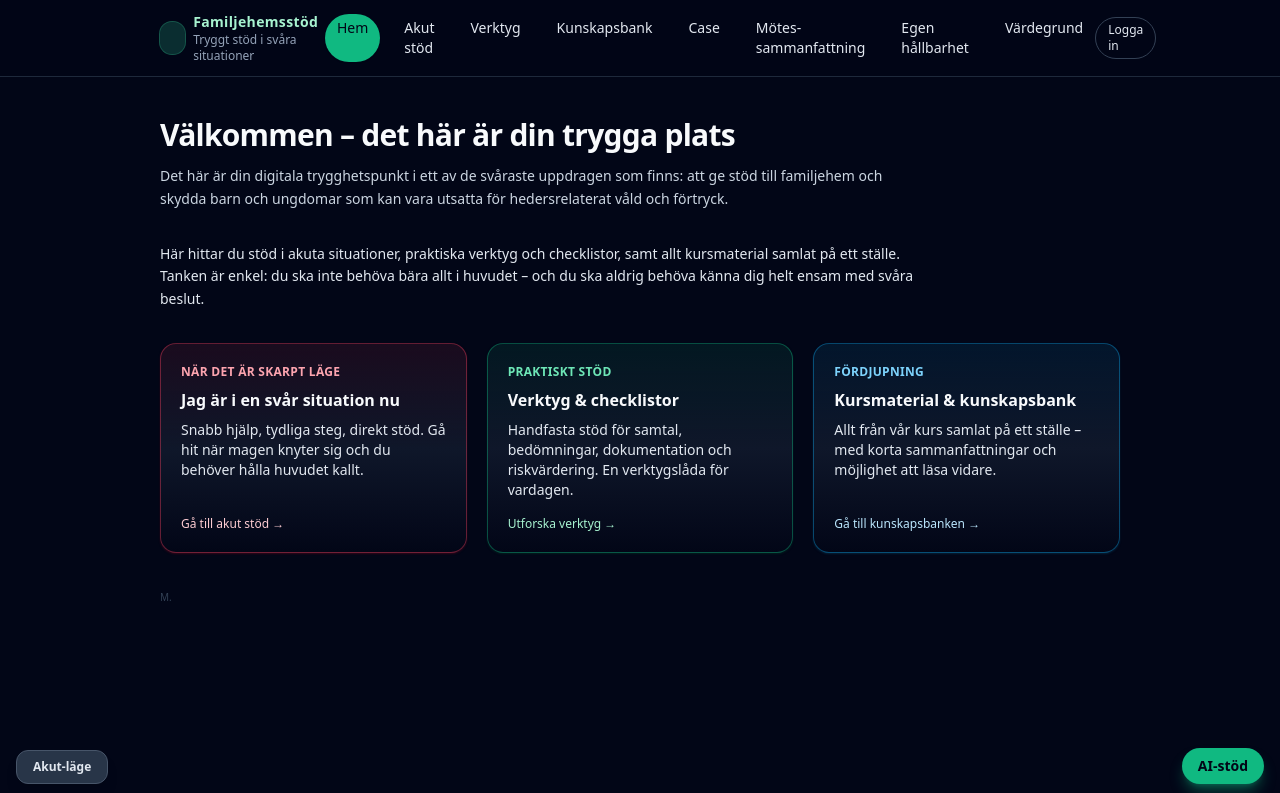
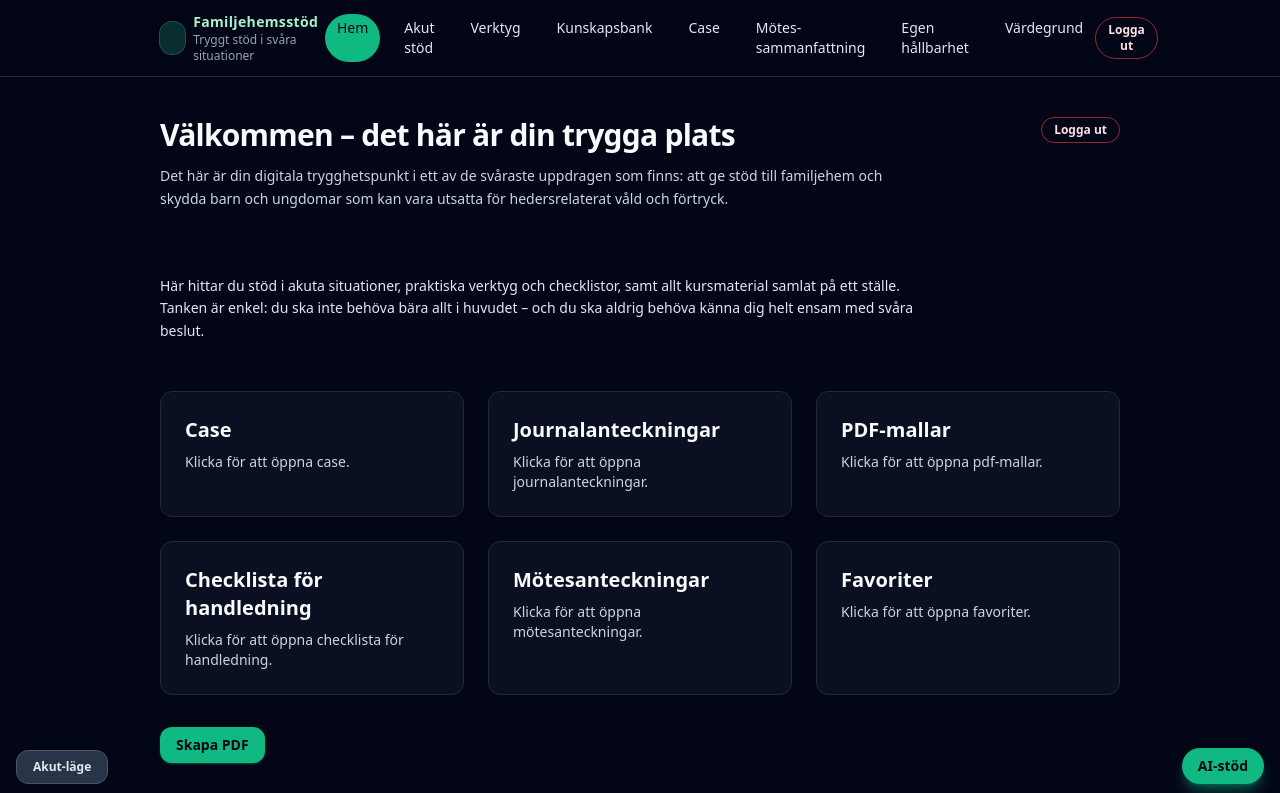
Before and after one commit to Mats6102hamberg/Familjehemsportalen1, a Next.js app: page / in a window 1280 px wide. Shown: the top 793 px of the page. Built offline with nearby package versions, Linux system fonts and the light colour scheme.

Commit message:
Add dashboard, PDF export, and logout flow

```diff
--- /dev/null
+++ b/app/api/logout/route.ts
@@ -0,0 +1,13 @@
+import { NextResponse } from "next/server";
+
+export async function POST() {
+  const res = new NextResponse("Logged out", { status: 200 });
+
+  res.cookies.set("portal_auth", "", {
+    httpOnly: true,
+    path: "/",
+    maxAge: 0,
+  });
+
+  return res;
+}
--- /dev/null
+++ b/app/api/pdf/route.ts
@@ -0,0 +1,62 @@
+import { NextResponse } from "next/server";
+import { PDFDocument, StandardFonts } from "pdf-lib";
+
+export async function POST(req: Request) {
+  try {
+    const { title, text } = await req.json();
+
+    const pdf = await PDFDocument.create();
+    const page = pdf.addPage();
+
+    const font = await pdf.embedFont(StandardFonts.Helvetica);
+
+    const { width, height } = page.getSize();
+
+    // Sidhuvud
+    page.drawText("Familjehemsportalen", {
+      x: 50,
+      y: height - 40,
+      size: 16,
+      font,
+    });
+
+    // Titel
+    page.drawText(title, {
+      x: 50,
+      y: height - 80,
+      size: 20,
+      font,
+    });
+
+    // Brödtext
+    page.drawText(text, {
+      x: 50,
+      y: height - 120,
+      size: 12,
+      maxWidth: width - 100,
+      font,
+    });
+
+    // Sidfot
+    page.drawText("© Familjehemsportalen – utvecklingsversion", {
+      x: 50,
+      y: 30,
+      size: 10,
+      font,
+    });
+
+    const pdfBytes = await pdf.save();
+    const pdfBuffer = Buffer.from(pdfBytes);
+
+    return new NextResponse(pdfBuffer, {
+      status: 200,
+      headers: {
+        "Content-Type": "application/pdf",
+        "Content-Disposition": 'attachment; filename="rapport.pdf"',
+      },
+    });
+  } catch (err) {
+    console.error("PDF error", err);
+    return new NextResponse("Server error", { status: 500 });
+  }
+}
--- a/app/page.tsx
+++ b/app/page.tsx
@@ -1,13 +1,21 @@
 import Link from "next/link";
 import { PageHeader } from "@/components/PageHeader";
+import { LogoutButton } from "@/components/LogoutButton";
+import { Dashboard } from "@/components/Dashboard";
+import { PdfButton } from "@/components/PdfButton";
 
 export default function HomePage() {
   return (
     <div className="space-y-8">
-      <PageHeader
-        title="Välkommen – det här är din trygga plats"
-        subtitle="Det här är din digitala trygghetspunkt i ett av de svåraste uppdragen som finns: att ge stöd till familjehem och skydda barn och ungdomar som kan vara utsatta för hedersrelaterat våld och förtryck."
-      />
+      <div className="flex flex-col gap-4 sm:flex-row sm:items-start sm:justify-between">
+        <PageHeader
+          title="Välkommen – det här är din trygga plats"
+          subtitle="Det här är din digitala trygghetspunkt i ett av de svåraste uppdragen som finns: att ge stöd till familjehem och skydda barn och ungdomar som kan vara utsatta för hedersrelaterat våld och förtryck."
+        />
+        <div className="flex justify-end">
+          <LogoutButton />
+        </div>
+      </div>
 
       <p className="max-w-3xl text-sm leading-relaxed text-slate-200">
         Här hittar du stöd i akuta situationer, praktiska verktyg och
@@ -15,6 +23,12 @@ export default function HomePage() {
         enkel: du ska inte behöva bära allt i huvudet – och du ska aldrig behöva
         känna dig helt ensam med svåra beslut.
       </p>
+
+      <Dashboard />
+
+      <div className="flex justify-start">
+        <PdfButton />
+      </div>
 
       <div className="grid gap-5 md:grid-cols-3">
         <Link
--- /dev/null
+++ b/components/Dashboard.tsx
@@ -0,0 +1,33 @@
+"use client";
+
+import Link from "next/link";
+
+const items = [
+  { title: "Case", href: "/case" },
+  { title: "Journalanteckningar", href: "/journal" },
+  { title: "PDF-mallar", href: "/pdf-mallar" },
+  { title: "Checklista för handledning", href: "/checklista" },
+  { title: "Mötesanteckningar", href: "/moten" },
+  { title: "Favoriter", href: "/favoriter" },
+];
+
+export function Dashboard() {
+  return (
+    <div className="grid grid-cols-1 gap-6 pt-4 md:grid-cols-3">
+      {items.map((item) => (
+        <Link
+          key={item.title}
+          href={item.href}
+          className="block rounded-xl border border-slate-800 bg-slate-900/60 p-6 shadow-sm shadow-slate-950/40 transition hover:-translate-y-0.5 hover:border-emerald-300"
+        >
+          <h2 className="mb-2 text-xl font-semibold text-slate-50">
+            {item.title}
+          </h2>
+          <p className="text-sm text-slate-300">
+            Klicka för att öppna {item.title.toLowerCase()}.
+          </p>
+        </Link>
+      ))}
+    </div>
+  );
+}
--- /dev/null
+++ b/components/LogoutButton.tsx
@@ -0,0 +1,17 @@
+"use client";
+
+export function LogoutButton() {
+  async function handleLogout() {
+    await fetch("/api/logout", { method: "POST" });
+    window.location.href = "/login";
+  }
+
+  return (
+    <button
+      onClick={handleLogout}
+      className="rounded-full border border-red-500/60 px-3 py-1 text-xs font-semibold text-red-100 transition hover:bg-red-500 hover:text-slate-950"
+    >
+      Logga ut
+    </button>
+  );
+}
--- a/components/Nav.tsx
+++ b/components/Nav.tsx
@@ -3,6 +3,7 @@
 import Link from "next/link";
 import { usePathname } from "next/navigation";
 import React from "react";
+import { LogoutButton } from "./LogoutButton";
 
 const links = [
   { href: "/", label: "Hem" },
@@ -53,12 +54,7 @@ export const Nav = () => {
             );
           })}
         </nav>
-        <Link
-          href="/login"
-          className="rounded-full border border-slate-700 px-3 py-1 text-xs font-medium text-slate-200 hover:border-emerald-400 hover:text-emerald-200"
-        >
-          Logga in
-        </Link>
+        <LogoutButton />
       </div>
     </header>
   );
--- /dev/null
+++ b/components/PdfButton.tsx
@@ -0,0 +1,37 @@
+"use client";
+
+export function PdfButton() {
+  async function generatePDF() {
+    const res = await fetch("/api/pdf", {
+      method: "POST",
+      headers: { "Content-Type": "application/json" },
+      body: JSON.stringify({
+        title: "Mötesanteckningar",
+        text: "Här kommer Mats anteckningar från handledningen...",
+      }),
+    });
+
+    if (!res.ok) {
+      alert("Det gick inte att skapa PDF just nu. Försök igen senare.");
+      return;
+    }
+
+    const blob = await res.blob();
+    const url = URL.createObjectURL(blob);
+
+    const link = document.createElement("a");
+    link.href = url;
+    link.download = "rapport.pdf";
+    link.click();
+    URL.revokeObjectURL(url);
+  }
+
+  return (
+    <button
+      onClick={generatePDF}
+      className="rounded-xl bg-emerald-500 px-4 py-2 text-sm font-semibold text-slate-950 shadow-sm shadow-emerald-500/40 transition hover:bg-emerald-400"
+    >
+      Skapa PDF
+    </button>
+  );
+}
--- a/package.json
+++ b/package.json
@@ -14,6 +14,7 @@
   "license": "ISC",
   "dependencies": {
     "next": "^15.0.3",
+    "pdf-lib": "^1.17.1",
     "react": "^18.3.1",
     "react-dom": "^18.3.1"
   },
```
Also changed, not shown: 1 other file (tests, documents, lock files or other folders).
